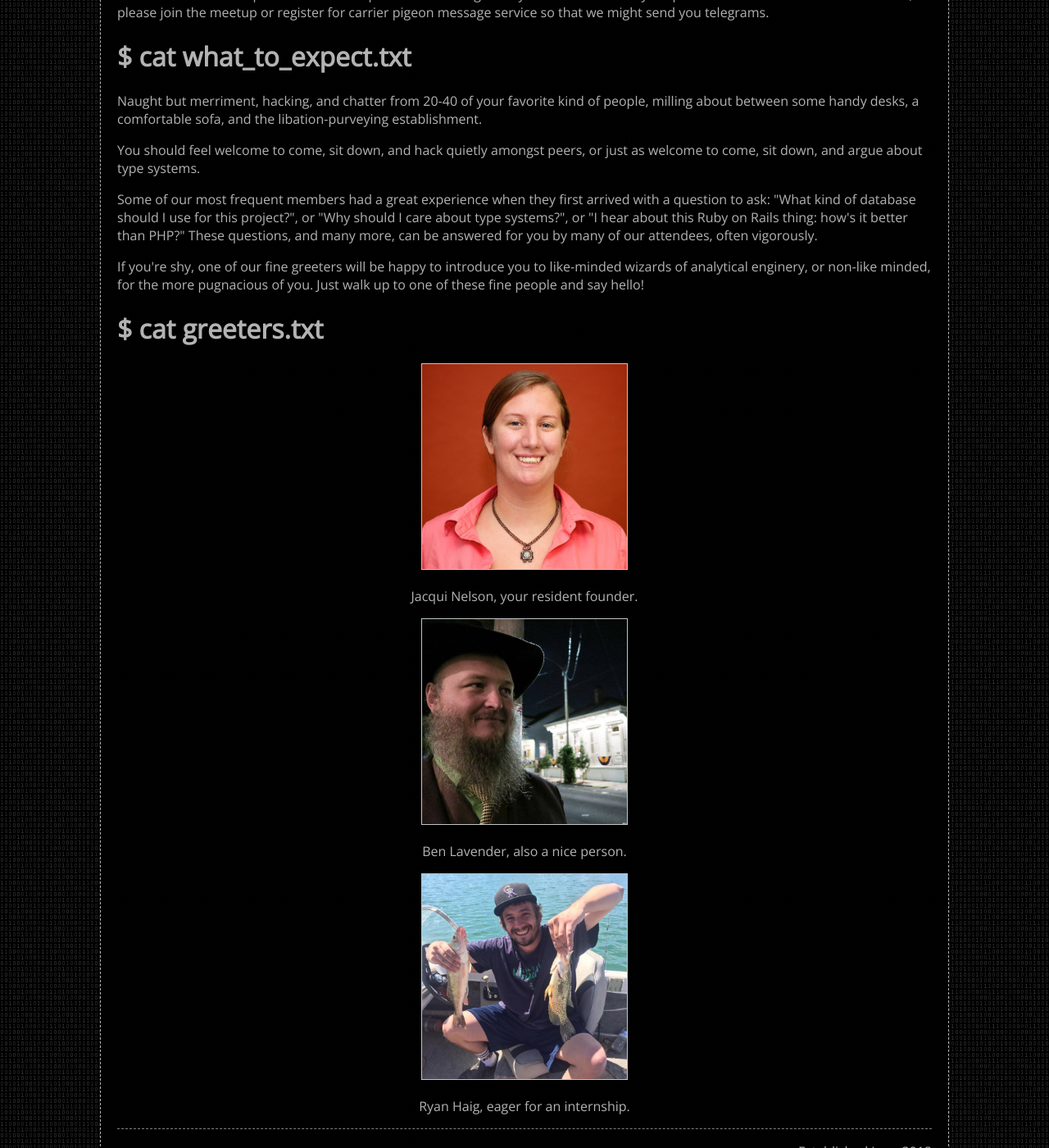
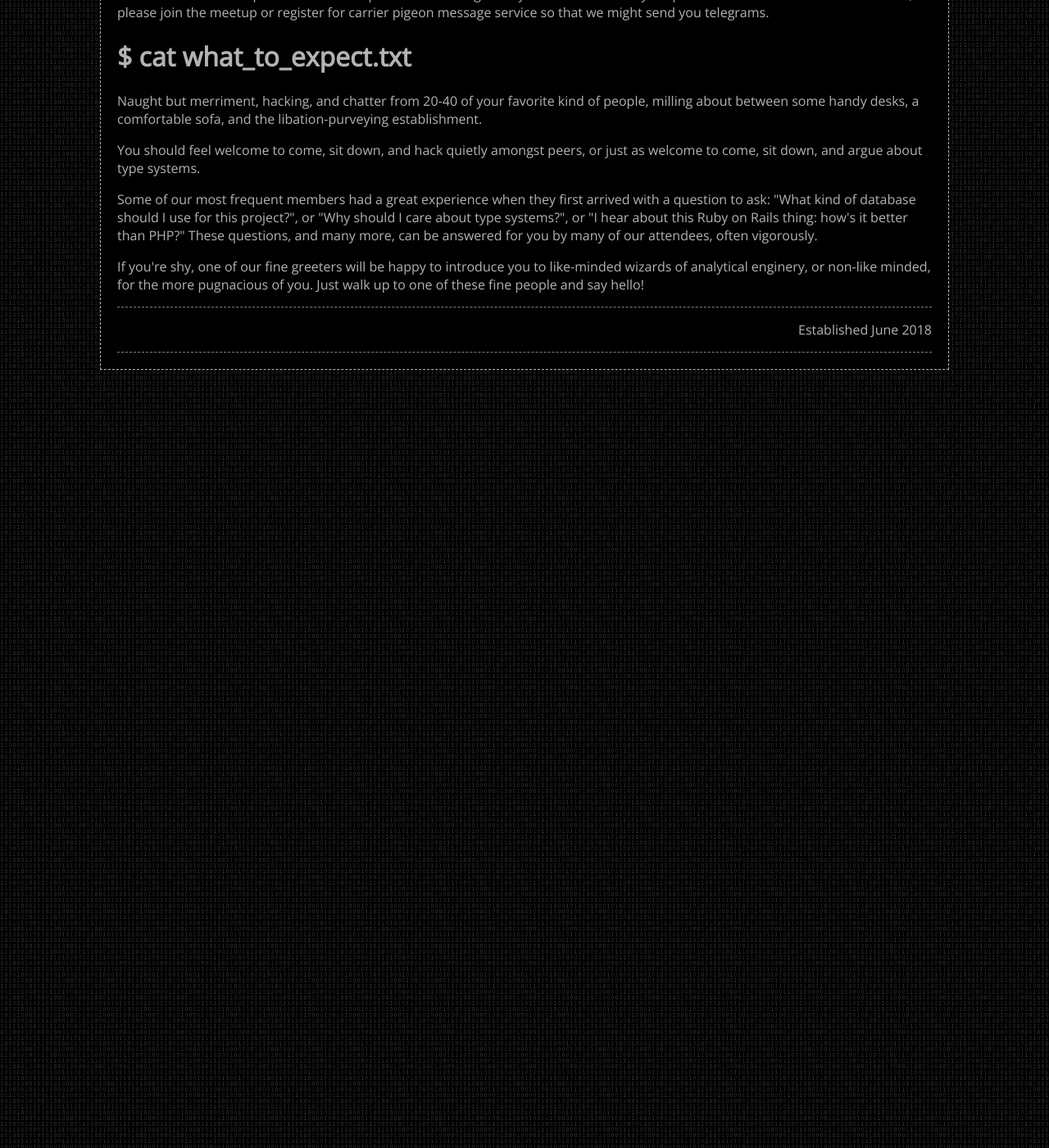
Before and after one commit to boulderhacknight/boulderhacknight.github.io, a Jekyll site: the page built from index.md, in a window 1280 px wide and 1400 px high, scrolled down 1076 px. Shown: the whole window at 82% size. Built offline with Jekyll 4.4.1, drawn with Linux system fonts in a browser that asks for light colours; our own code applies the rules of GitHub Pages for plain Markdown files.

Commit message:
Add files via upload

```diff
--- a/index.md
+++ b/index.md
@@ -34,13 +34,3 @@ layout: default
   <p>
     If you're shy, one of our fine greeters will be happy to introduce you to like-minded wizards of analytical enginery, or non-like minded, for the more pugnacious of you. Just walk up to one of these fine people and say hello!
   </p>
-
-# $ cat greeters.txt
-  <div class="greeters">
-    <img class="friendly-greeter" src="assets/img/jacqui.jpg" style="height: 250px; width: 250px">
-    <p>Jacqui Nelson, your resident founder.</p>
-    <img class="friendly-greeter" src="assets/img/ben.jpg" style="height: 250px; width: 250px">
-    <p>Ben Lavender, also a nice person.</p>
-    <img class="friendly-greeter" src="assets/img/ryan.jpg" style="height: 250px; width: 250px">
-    <p>Ryan Haig, eager for an internship.</p>
-  </div>
```
